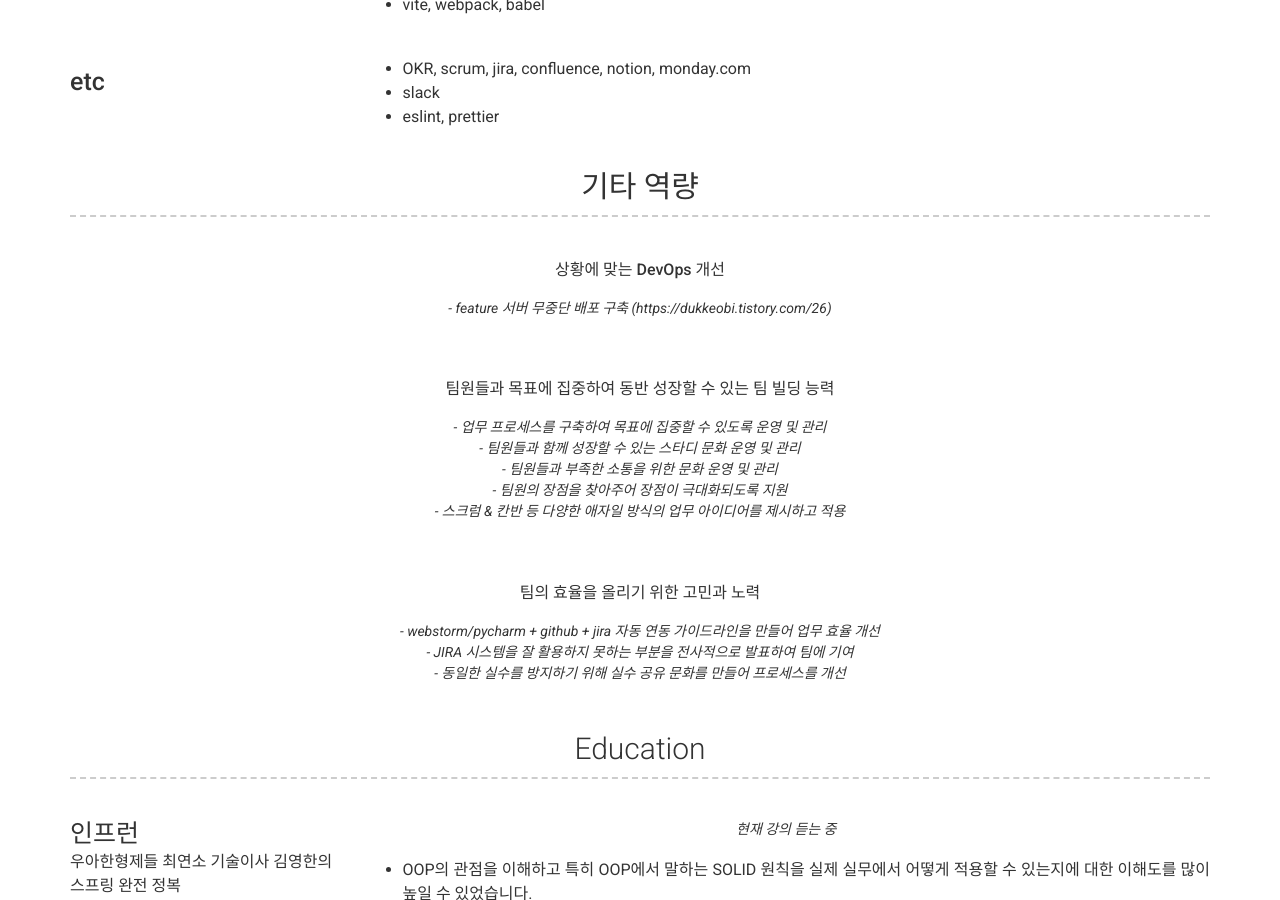
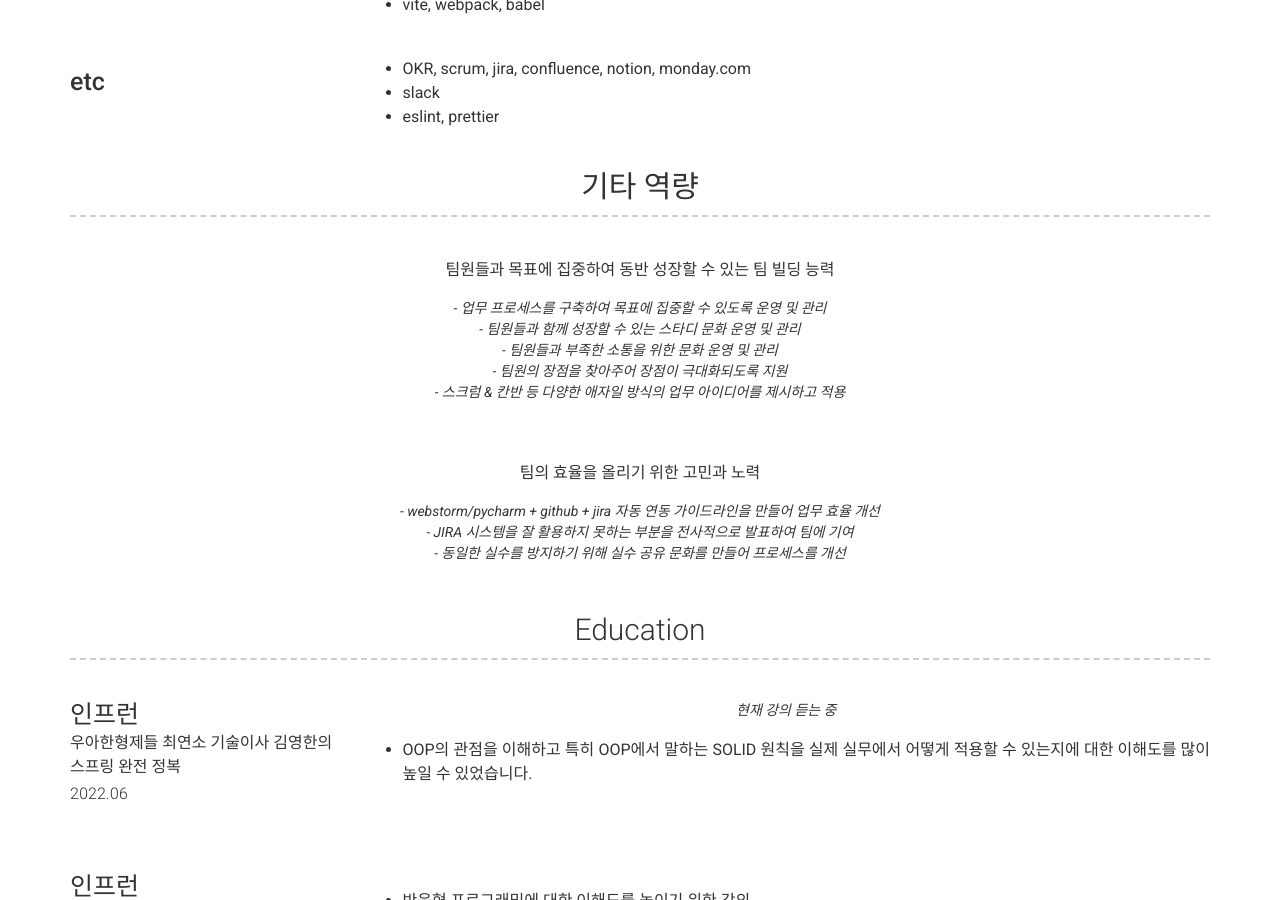
Before and after one commit to mystyle2006/mystyle2006.github.io, a Jekyll site: the page built from index.md, in a window 1280 px wide and 900 px high, scrolled down 2084 px. Built offline with Jekyll 4.4.1, drawn with Linux system fonts in a browser that asks for light colours; nearby versions of some CDN libraries; some of the changed text lies outside the part shown.

Commit message:
[feat] 불필요한 내용 제거

```diff
--- a/_config.yml
+++ b/_config.yml
@@ -221,13 +221,6 @@ content:
     content:
       - layout: top-middle
         title:
-        sub_title: 상황에 맞는 DevOps 개선
-        caption:
-        quote: >
-          - feature 서버 무중단 배포 구축 (https://dukkeobi.tistory.com/26)
-
-      - layout: top-middle
-        title:
         sub_title: 팀원들과 목표에 집중하여 동반 성장할 수 있는 팀 빌딩 능력
         caption:
         quote: >
@@ -297,7 +290,6 @@ content:
       - 리팩토링 2판
       - 클린코드
       - 클린 아키텍처
-      - 오라클 SQL 튜닝 (쿼리의 본질과 성능 튜닝에 대한 37가지 이슈) (읽고 있는 중)
 
 # Footer
 footer_show_references: true
```
